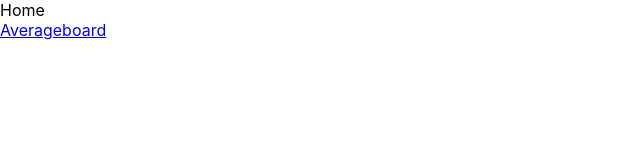
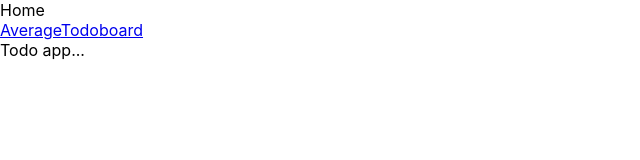
Before and after one commit to oneknowchar/study-react, a React (Create React App) app in the folder my-app/: page /todo in a window 1280 px wide. Before the commit this address had no page. Shown: the top 160 px of the page, without its empty margins (0-640 px from the left). Built offline with nearby package versions, Linux system fonts and the light colour scheme; the HTML template or start-up script is replaced by a standard one.

Commit message:
init Todo

```diff
--- a/my-app/src/App.js
+++ b/my-app/src/App.js
@@ -4,6 +4,7 @@ import Average from './pages/Average';
 import Main from './pages/Main.js';
 import Navbars from './layout/Navbars';
 import Board from './pages/Board.js';
+import Todo from './pages/Todo.js';
 
 const App = () => {
   return (
@@ -12,6 +13,7 @@ const App = () => {
       <Routes>
         <Route path="/" element={<Main />} />
         <Route path="/average" element={<Average />} />
+        <Route path="/todo" element={<Todo />} />
         <Route path="/board" element={<Board />} />
       </Routes>
     </div>
--- a/my-app/src/layout/Navbars.js
+++ b/my-app/src/layout/Navbars.js
@@ -19,6 +19,12 @@ const Navbars = () => {
               Average
             </Nav.Link>
             <Nav.Link
+              onClick={() => navigate('/todo')}
+              className={location.pathname === '/average' ? 'active' : ''}
+            >
+              Todo
+            </Nav.Link>
+            <Nav.Link
               onClick={() => navigate('/board')}
               className={location.pathname === '/board' ? 'active' : ''}
             >
--- /dev/null
+++ b/my-app/src/pages/Todo.js
@@ -0,0 +1,8 @@
+import React from 'react';
+import './Todo.css';
+
+const Todo = () => {
+  return <div className="container Todo">Todo app...</div>;
+};
+
+export default Todo;
```
Also changed, not shown: my-app/src/pages/Todo.css (added).
